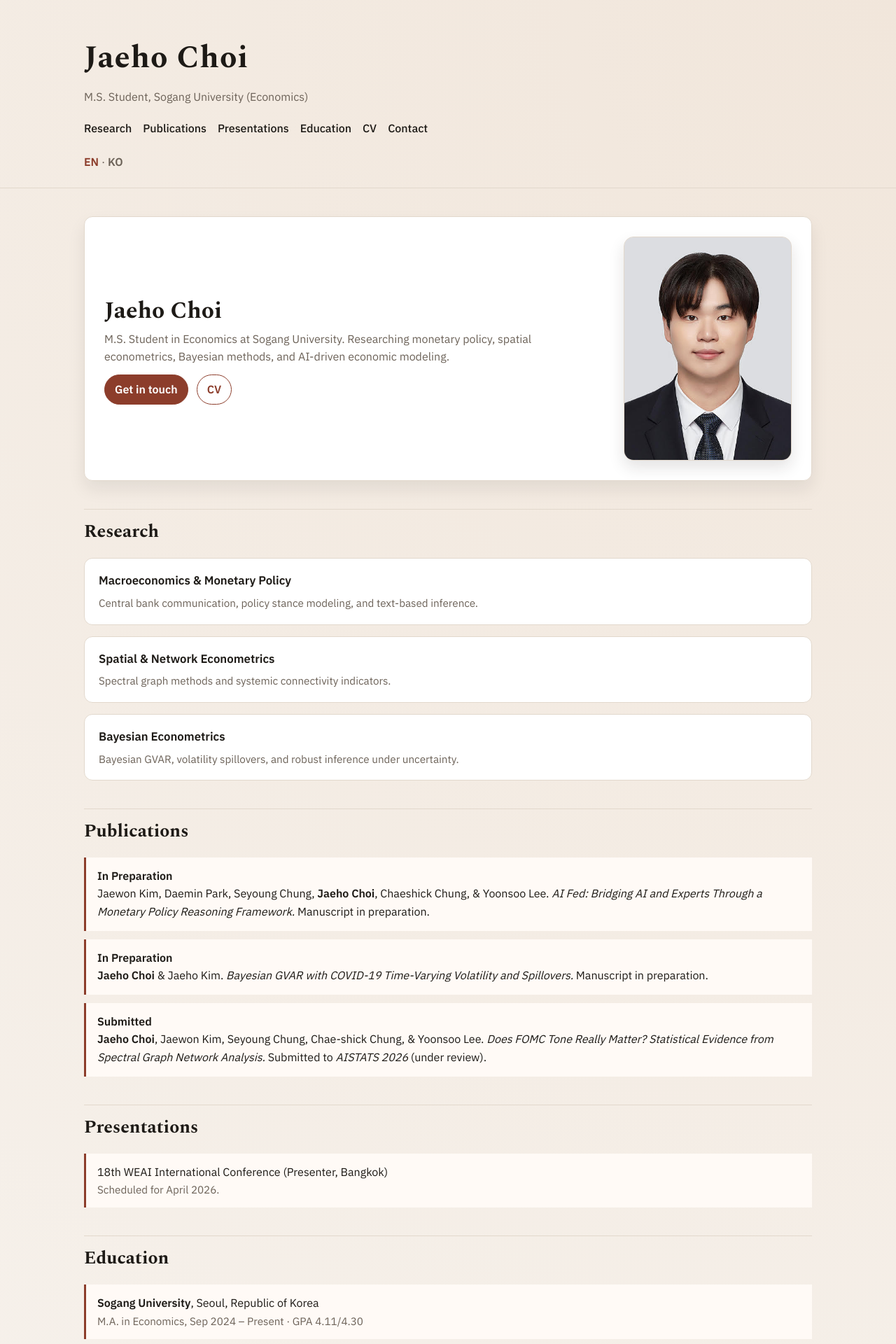
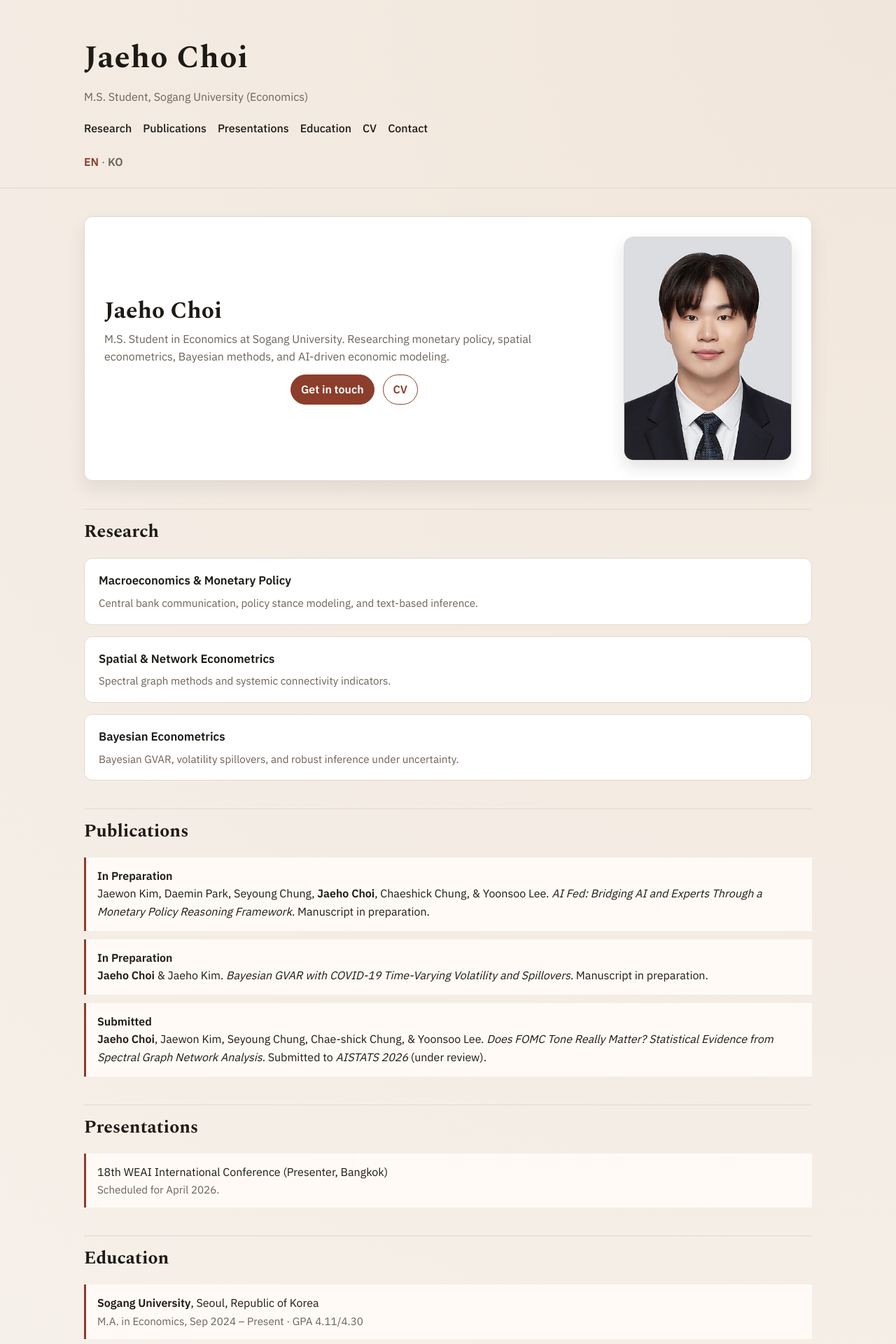
Before and after one commit to nachoidot/Homepage, a Jekyll site: the page built from index.md, in a window 1280 px wide. Shown: the top 1920 px of the page at 70% size. Built offline with Jekyll 4.4.1, drawn with Linux system fonts in a browser that asks for light colours.

Commit message:
center-hero-cta-buttons

```diff
--- a/assets/css/style.css
+++ b/assets/css/style.css
@@ -214,6 +214,10 @@ body {
   margin-top: 12px;
 }
 
+.hero .cta-row {
+  justify-content: center;
+}
+
 .cta-row a {
   display: inline-block;
   padding: 8px 14px;
```
